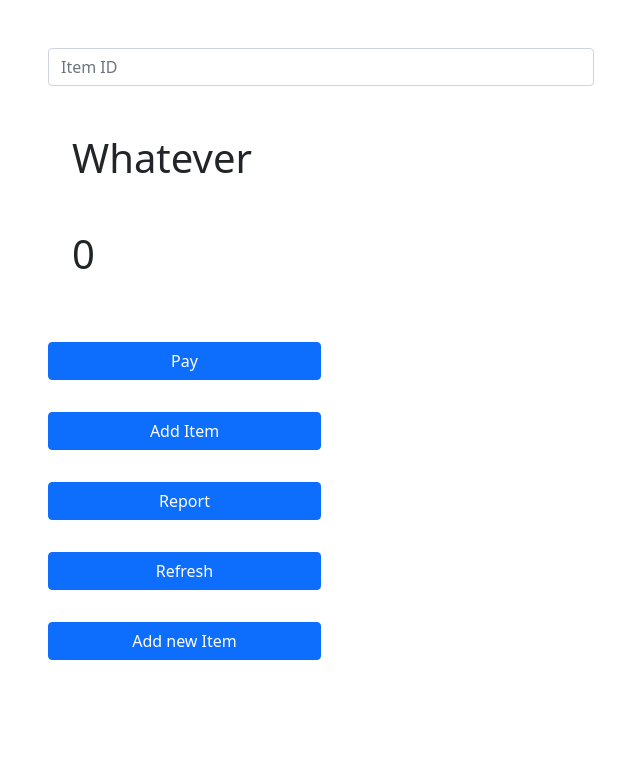
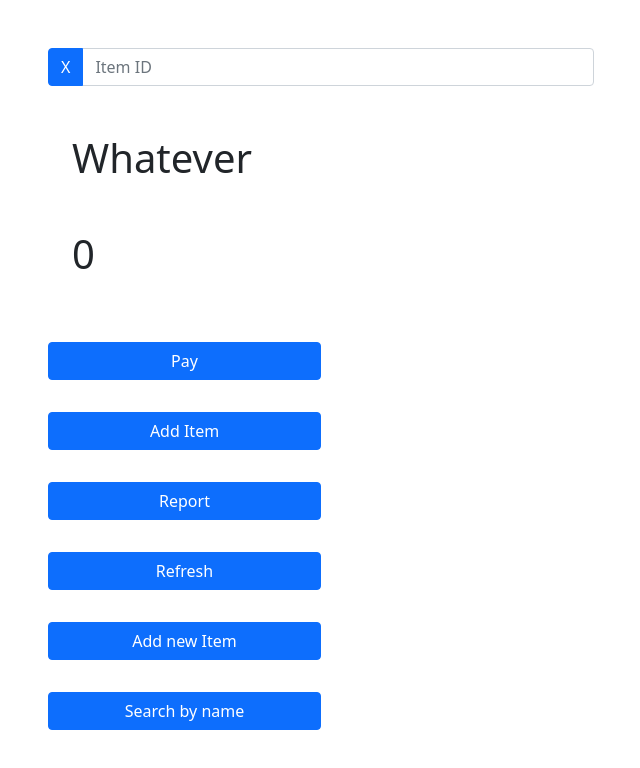
Before and after one commit to Makhayev/scanner-front, a React (Create React App) app: page / in a window 1280 px wide. Shown: the top 768 px of the page, without its empty margins (34-674 px from the left). Built offline with nearby package versions, Linux system fonts and the light colour scheme.

Commit message:
imma break everything

```diff
--- a/src/App.js
+++ b/src/App.js
@@ -290,6 +290,16 @@ function App() {
 
   }
 
+  let xclear = () => {
+    console.log('X')
+    document.getElementById('form').value = ''
+
+  }
+
+  let searchByName = () => {
+
+  }
+
 
   return (
 
@@ -324,6 +334,7 @@ function App() {
               {/* <InputGroup.Prepend>
 
               </InputGroup.Prepend> */}
+              <Button onClick = {xclear}>X</Button>
               <FormControl
                 id = "form"
                 placeholder="Item ID"
@@ -368,6 +379,12 @@ function App() {
             <Button className = "mt-3 mb-3 w-50" onClick = {handleShow}>
               Add new Item
             </Button>
+            <br />
+
+
+            <Button className = "mt-3 mb-3 w-50" onClick = {handleShow}>
+              Search by name
+            </Button>
           </Col>
           <Col>
 
```
